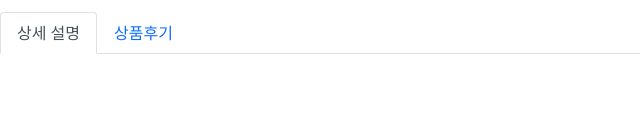
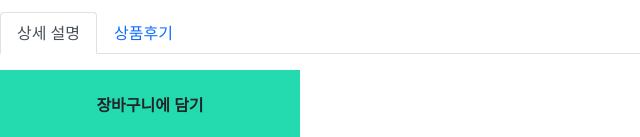
Before and after one commit to oh-seungmin/comento-shopping, a React (Create React App) app: page /comento-shopping/product/1 in a window 1280 px wide. Shown: the part 747-884 px from the top of the page, without its empty margins (0-640 px from the left). Before the commit the page ends 817 px from the top, so only its background shows below. Built offline with nearby package versions, Linux system fonts and the light colour scheme.

Commit message:
feat : 장바구니 버튼 추가

```diff
--- /dev/null
+++ b/src/components/BasketButton.jsx
@@ -0,0 +1,21 @@
+import React from "react";
+import styled from "styled-components";
+
+const BasketButton = ({ name, onClick }) => {
+  return (
+    <Button onClick={onClick}>
+      <ButtonText>{name}</ButtonText>
+    </Button>
+  );
+};
+const Button = styled.div`
+  width: 300px;
+  background-color: #24dbaf;
+`;
+const ButtonText = styled.div`
+  font-size: 16px;
+  font-weight: 700;
+  text-align: center;
+  line-height: 70px;
+`;
+export default BasketButton;
--- a/src/pages/ProductDetail.js
+++ b/src/pages/ProductDetail.js
@@ -3,9 +3,8 @@ import { useParams } from "react-router-dom";
 import Navigation from "../components/Navigation";
 import { getProductDetail } from "../data/mockData";
 import styled from "styled-components";
-import { reviewData } from "../data/reviewData";
-import Review from "../components/Review";
 import MenuTab from "../components/MenuTab";
+import BasketButton from "../components/BasketButton";
 
 const ProductDetail = () => {
   // URL에서 paramter 변수(productId) 받아오는 로직
@@ -18,38 +17,29 @@ const ProductDetail = () => {
     setProduct(result);
   }, []);
 
-
-  /*const onClickReviewButton = (themeid) =>{
-    if(themeid ===1){
-      console.log("1번이 찍혔음");
-    }else{
-      console.log("다른 번호가 찍혔음");
-    }
-  }
-*/
   return (
     <div>
       <Navigation />
 
       {product && (
         <>
-        <img src={product.thumbnail} width="550" height="550"  alt={product.name}/>
+          <img
+            src={product.thumbnail}
+            width="550"
+            height="550"
+            alt={product.name}
+          />
           <FontStyle>{product.name}</FontStyle>
           <FontStyle>{product.price}</FontStyle>
         </>
       )}
       <div>
-      <MenuTab/>
+        <MenuTab />
       </div>
+      <BasketButton name={"장바구니에 담기"}></BasketButton>
     </div>
   );
 };
-const ButtonStyled = styled.div `
-width: 550px;
-height: 50px;
-display: flex;
-text-align: center;
-`;
 
 const FontStyle = styled.div`
   font-size: 25px;
@@ -57,6 +47,4 @@ font-weight: 700;
   left: 20px;
 `;
 
-
-
 export default ProductDetail;
```
Lines whose indentation alone changed are shown as unchanged.
